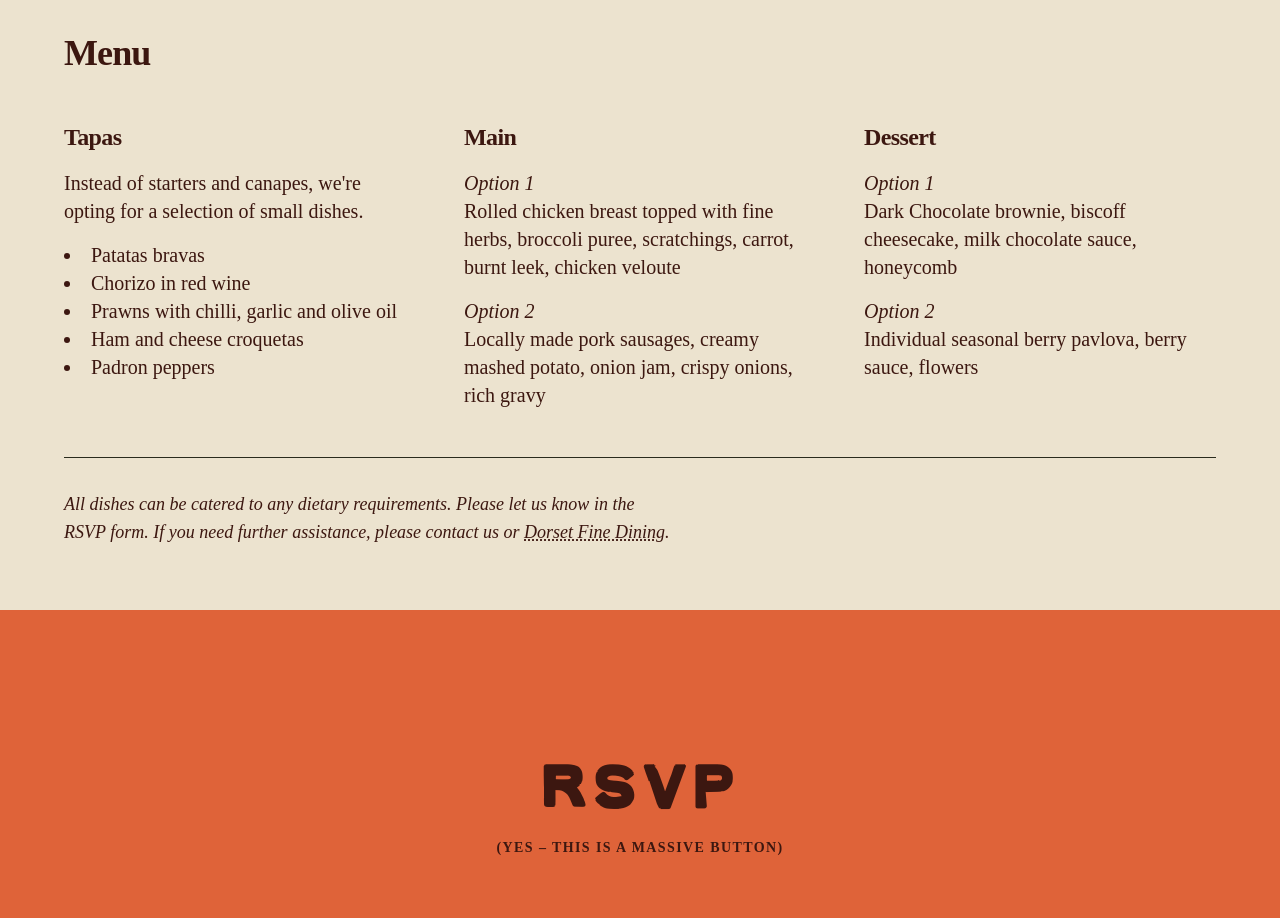
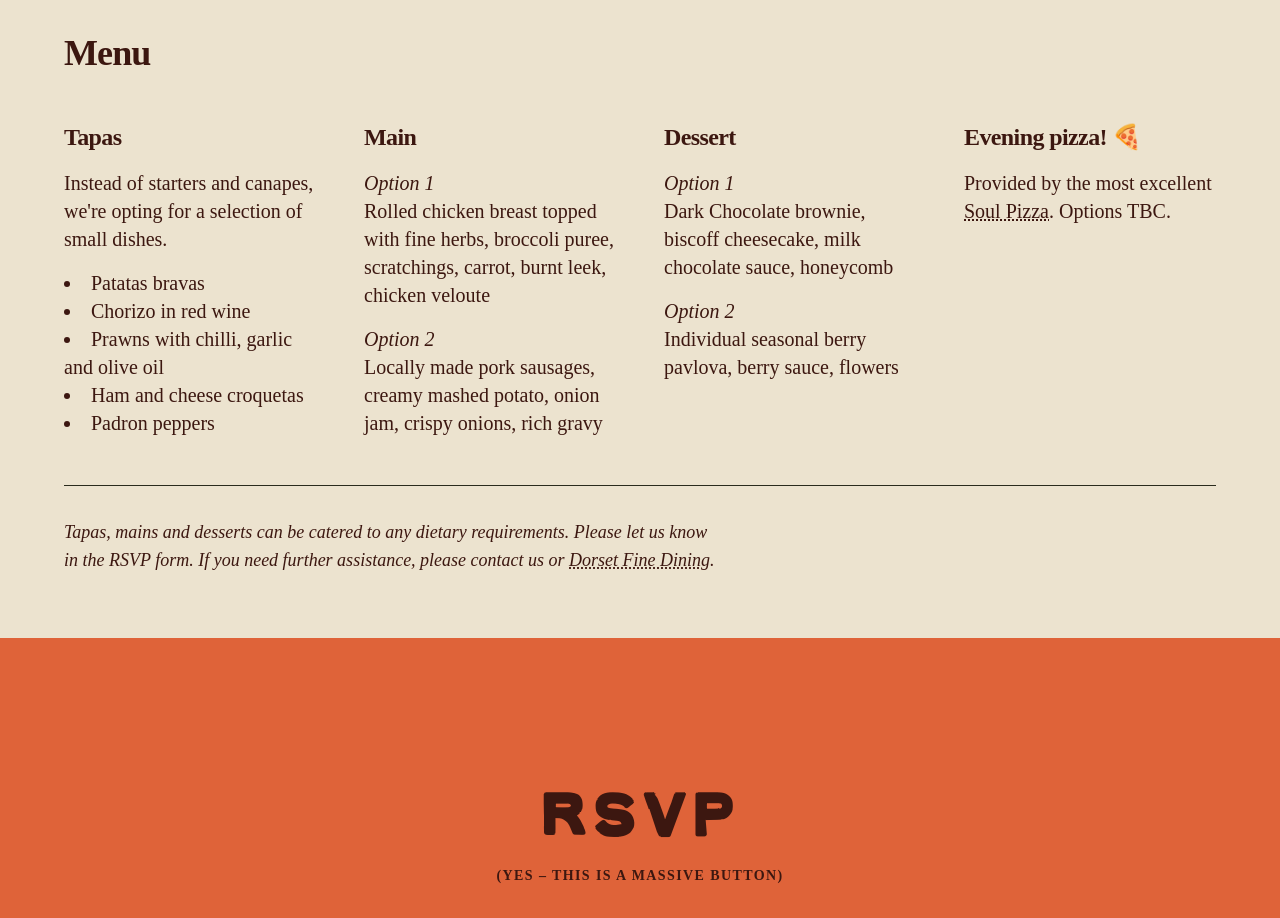
Before and after one commit to tommyparker/wedding, an Astro site: page / in a window 1280 px wide. Shown: the part 4420-5338 px from the top of the page. Built offline with nearby package versions, Linux system fonts and the light colour scheme; Astro itself is replaced by a stand-in of ours; a web font is replaced by a local one.

Commit message:
Pizza addition

```diff
--- a/src/components/Menu.astro
+++ b/src/components/Menu.astro
@@ -5,7 +5,7 @@ import Container from '../layouts/Container.astro';
 <Container id="menu" class="bg-paper">
     <div class="grid grid-cols-12 gap-6 md:gap-12">
         <h2 class="col-span-12 mb-0 font-serif2 tracking-tight">Menu</h2>
-        <div class="col-span-full md:col-span-8 lg:col-span-4">
+        <div class="col-span-full md:col-span-8 lg:col-span-6 xl:col-span-3">
             <h3 class="font-serif2 tracking-tight">Tapas</h3>
             <p>Instead of starters and canapes, we're opting for a selection of small dishes.</p>
             <ul>
@@ -16,18 +16,22 @@ import Container from '../layouts/Container.astro';
                 <li>Padron peppers</li>
             </ul>
         </div>
-        <div class="col-span-full md:col-span-8 lg:col-span-4">
+        <div class="col-span-full md:col-span-8 lg:col-span-6 xl:col-span-3">
             <h3 class="font-serif2 tracking-tight">Main</h3>
             <p class="text-balance"><em>Option 1</em><br>Rolled chicken breast topped with fine herbs, broccoli puree, scratchings, carrot, burnt leek, chicken veloute</p>
             <p class="text-balance"><em>Option 2</em><br>Locally made pork sausages, creamy mashed potato, onion jam, crispy onions, rich gravy</p>
         </div>
-        <div class="col-span-full md:col-span-8 lg:col-span-4">
+        <div class="col-span-full md:col-span-8 lg:col-span-6 xl:col-span-3">
             <h3 class="font-serif2 tracking-tight">Dessert</h3>
             <p class="text-balance"><em>Option 1</em><br>Dark Chocolate brownie, biscoff cheesecake, milk chocolate sauce, honeycomb</p>
             <p class="text-balance"><em>Option 2</em><br>Individual seasonal berry pavlova, berry sauce, flowers</p>
         </div>
+        <div class="col-span-full md:col-span-8 lg:col-span-6 xl:col-span-3">
+            <h3 class="font-serif2 tracking-tight">Evening pizza! <span class="inline-block animate-spin">🍕</span></h3>
+            <p class="text-balance">Provided by the most excellent <a href="https://www.soulpizzatruck.com" target="_blank">Soul Pizza</a>. Options TBC.</p>
+        </div>
         <div class="col-span-full border-t border-black pt-4 md:pt-8">
-            <p class="text-balance small-text italic">All dishes can be catered to any dietary requirements. Please let us know in the RSVP form. If you need further assistance, please contact us or <a href="https://www.dorsetfinedining.co.uk" target="_blank">Dorset Fine Dining</a>.</p>
+            <p class="text-balance small-text italic">Tapas, mains and desserts can be catered to any dietary requirements. Please let us know in the RSVP form. If you need further assistance, please contact us or <a href="https://www.dorsetfinedining.co.uk" target="_blank">Dorset Fine Dining</a>.</p>
         </div>
     </div>
 </Container>
```
